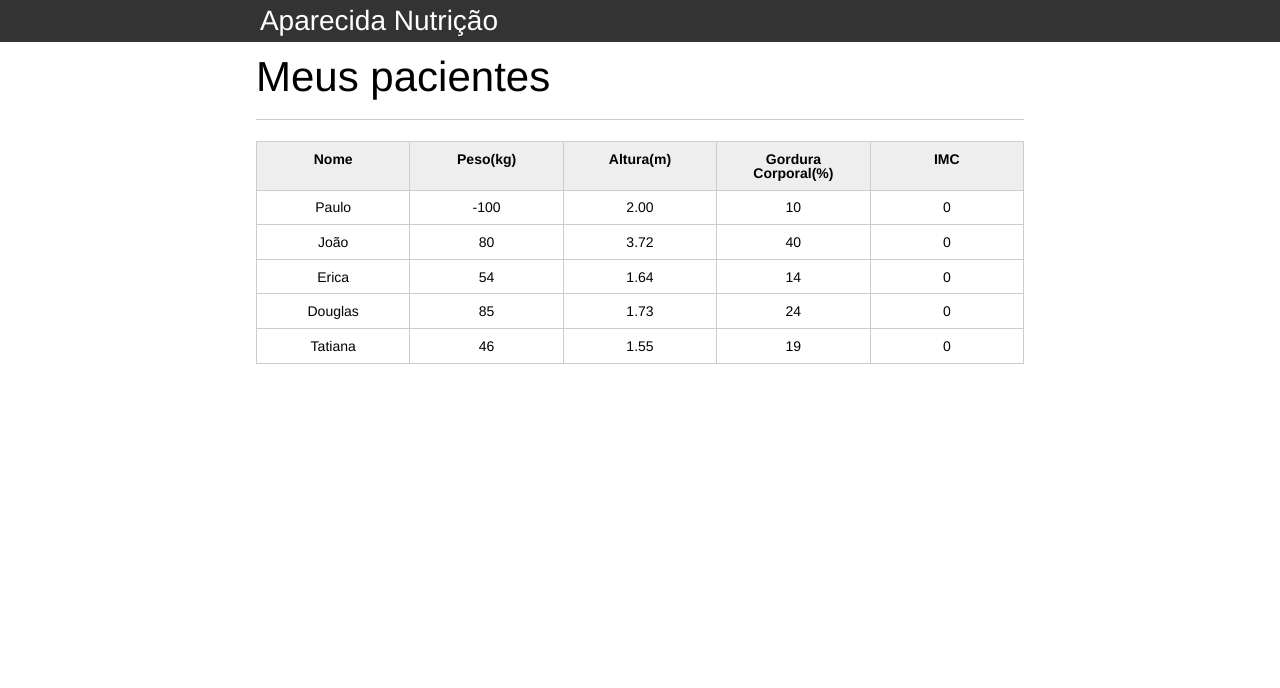
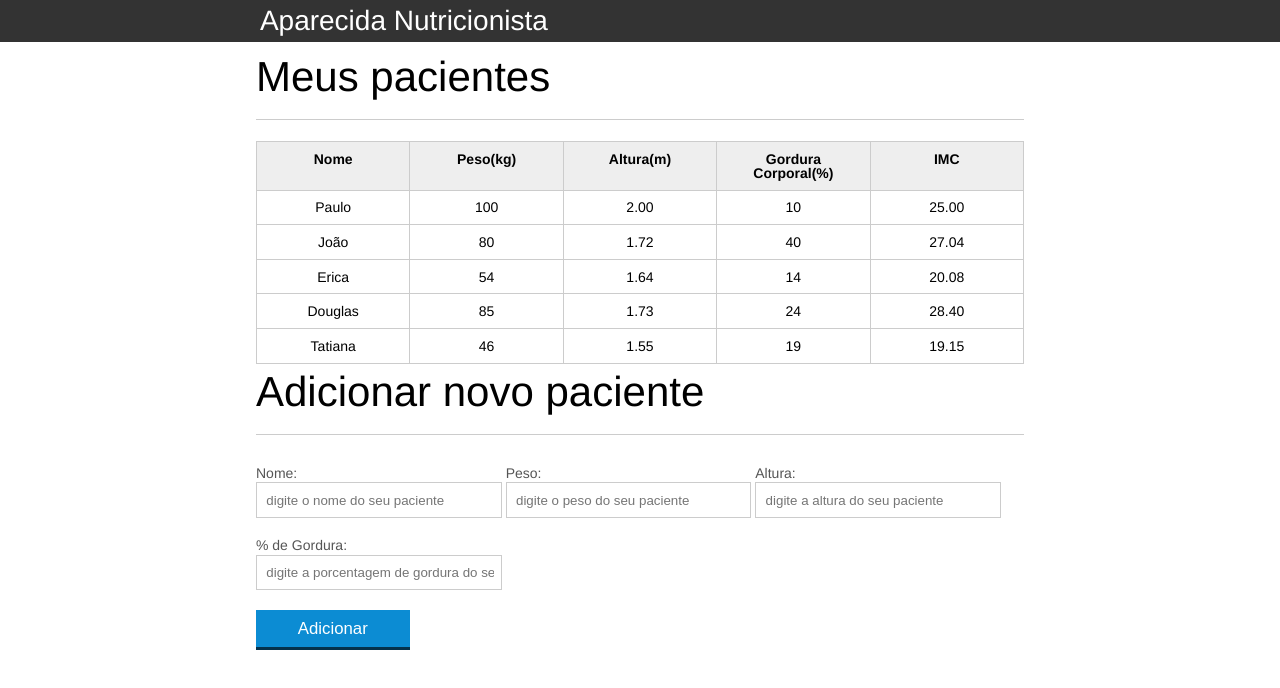
Before and after one commit to MatheusVSOliveira/Senai-Cimatec, a plain HTML site: page index.html in a window 1280 px wide. Drawn offline with Linux system fonts and the light colour scheme.

Commit message:
Criando a função calculaIMC e adicionando a tabela

```diff
--- a/index.html
+++ b/index.html
@@ -1,5 +1,6 @@
 <!DOCTYPE html>
 <html lang="pt-br">
+
 <head>
 	<meta charset="UTF-8">
 	<title>Aparecida Nutrição</title>
@@ -8,6 +9,7 @@
 	<link rel="stylesheet" type="text/css" href="css/index.css">
 
 </head>
+
 <body>
 
 	<header>
@@ -31,21 +33,21 @@
 				<tbody id="tabela-pacientes">
 					<tr class="paciente" id="primeiro-paciente">
 						<td class="info-nome">Paulo</td>
-							<td class="info-peso">-100</td>
+						<td class="info-peso">100</td>
 						<td class="info-altura">2.00</td>
 						<td class="info-gordura">10</td>
 						<td class="info-imc">0</td>
 					</tr>
 
-						<tr class="paciente" >
+					<tr class="paciente">
 						<td class="info-nome">João</td>
 						<td class="info-peso">80</td>
-							<td class="info-altura">3.72</td>
+						<td class="info-altura">1.72</td>
 						<td class="info-gordura">40</td>
 						<td class="info-imc">0</td>
 					</tr>
 
-						<tr class="paciente" >
+					<tr class="paciente">
 						<td class="info-nome">Erica</td>
 						<td class="info-peso">54</td>
 						<td class="info-altura">1.64</td>
@@ -60,7 +62,7 @@
 						<td class="info-gordura">24</td>
 						<td class="info-imc">0</td>
 					</tr>
-						<tr class="paciente" >
+					<tr class="paciente">
 						<td class="info-nome">Tatiana</td>
 						<td class="info-peso">46</td>
 						<td class="info-altura">1.55</td>
@@ -72,6 +74,38 @@
 
 		</section>
 	</main>
-		<script src="js/principal.js"></script>
+
+
+	<section class="container">
+		<h2 id="titulo-form">Adicionar novo paciente</h2>
+		<form id="form-adiciona">
+			<div class="grupo">
+				<label for="nome">Nome:</label>
+				<input id="nome" name="nome" type="text" placeholder="digite o nome do seu paciente" class="campo">
+			</div>
+			<div class="grupo">
+				<label for="peso">Peso:</label>
+				<input id="peso" name="peso" type="text" placeholder="digite o peso do seu paciente"
+					class="campo campo-medio">
+			</div>
+			<div class="grupo">
+				<label for="altura">Altura:</label>
+				<input id="altura" name="altura" type="text" placeholder="digite a altura do seu paciente"
+					class="campo campo-medio">
+			</div>
+			<div class="grupo">
+				<label for="gordura">% de Gordura:</label>
+				<input id="gordura" type="text" placeholder="digite a porcentagem de gordura do seu paciente"
+					class="campo campo-medio">
+			</div>
+
+			<button id="adicionar-paciente" class="botao bto-principal">Adicionar</button>
+		</form>
+	</section>
+
+
+	<script src="js/calcula-imc.js"></script>
+	<script src="js/form.js"></script>
 </body>
+
 </html>
--- a/js/calcula-imc.js
+++ b/js/calcula-imc.js
@@ -32,7 +32,13 @@ for (var i = 0; i < pacientes.length; i++) {
     }
 
     if (pesoValido && alturaValida) {
-        var imc = peso / (altura * altura);
-        tdImc.textContent = imc.toFixed(2);
+        var imc = calculaIMC(peso,altura);
+        tdImc.textContent = imc;
     }
 }
+
+function calculaIMC(peso,altura){
+    var imc = 0;
+    imc = peso / (altura * altura);
+    return imc.toFixed(2);
+}
--- a/js/form.js
+++ b/js/form.js
@@ -19,14 +19,14 @@ botaoAdicionar.addEventListener("click", function(event){
     pesoTd.textContent = peso;
     alturaTd.textContent = altura;
     gorduraTd.textContent = gordura;
-    imcTd.textContent = imc;
+    imcTd.textContent = calculaIMC(peso, altura);
 
     // coloca os argumentos da funcao como filho
     pacienteTr.appendChild(nomeTd);
     pacienteTr.appendChild(pesoTd);
     pacienteTr.appendChild(alturaTd);
     pacienteTr.appendChild(gorduraTd);
-    pacienteTr.appendChild(imcTd)
+    pacienteTr.appendChild(imcTd);
 
     var tabela = document.querySelector("#tabela-pacientes");
     tabela.appendChild(pacienteTr);
```
Lines whose indentation alone changed are shown as unchanged.
